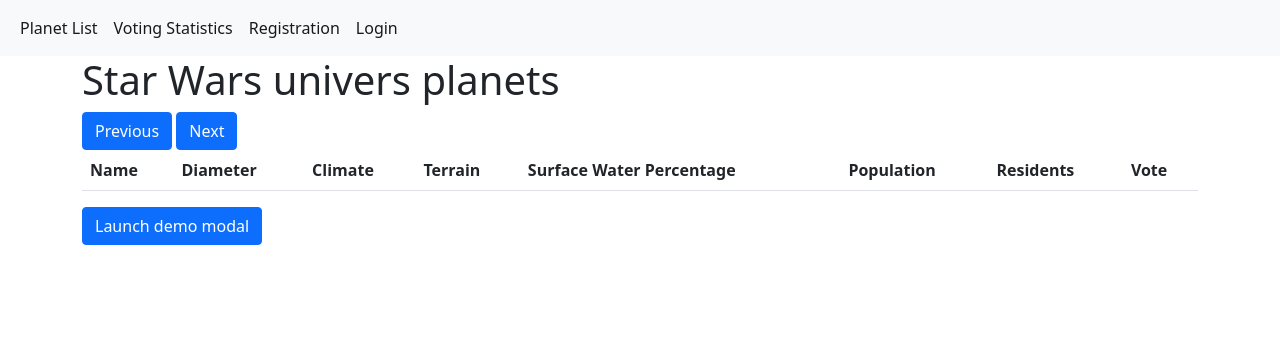
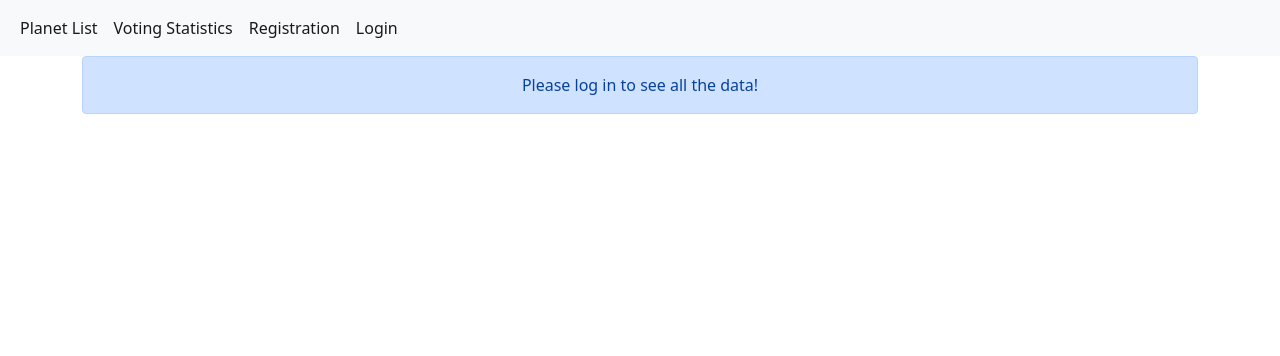
Before and after one commit to CodecoolGlobal/api-wars-python-jjanos139, a Flask app: template templates/index.html in a window 1280 px wide. Shown: the top 356 px of the page. Run offline with Flask 2, Linux system fonts and the light colour scheme; the template is opened without the code that fills it, so the values that code supplies are empty.

Commit message:
Add log in prompt instead of a planets' data if there's no user logged in.

```diff
--- a/templates/index.html
+++ b/templates/index.html
@@ -40,6 +40,7 @@
 <div class="d-flex justify-content-center alert alert-warning" role="alert">{{ message }}</div>
 {% endif %}
 <div class="container">
+    {% if session['username'] %}
     <h1>Star Wars univers planets</h1>
     <button type="button" class="btn btn-primary">Previous</button>
     <button type="button" class="btn btn-primary">Next</button>
@@ -73,10 +74,11 @@
         {% endfor %}
         </tbody>
     </table>
-        <!-- Button trigger modal -->
-        <button type="button" class="btn btn-primary" data-toggle="modal" data-target="#exampleModal" onclick="('#myModal').modal('toggle')">
-            Launch demo modal
-        </button>
+    <!-- Button trigger modal -->
+    <button type="button" class="btn btn-primary" data-toggle="modal" data-target="#exampleModal"
+            onclick="('#myModal').modal('toggle')">
+        Launch demo modal
+    </button>
 
     <!-- Modal -->
     <div class="modal fade" id="exampleModal" tabindex="-1" role="dialog" aria-labelledby="exampleModalLabel"
@@ -127,7 +129,11 @@
             </div>
         </div>
     </div>
+    {% else %}
+    <p class="d-flex justify-content-center alert alert-primary">Please log in to see all the data!</p>
+    {% endif %}
 </div>
+
 <script src="https://cdn.jsdelivr.net/npm/bootstrap@5.1.3/dist/js/bootstrap.bundle.min.js"
         integrity="sha384-ka7Sk0Gln4gmtz2MlQnikT1wXgYsOg+OMhuP+IlRH9sENBO0LRn5q+8nbTov4+1p"
         crossorigin="anonymous"></script>
```
